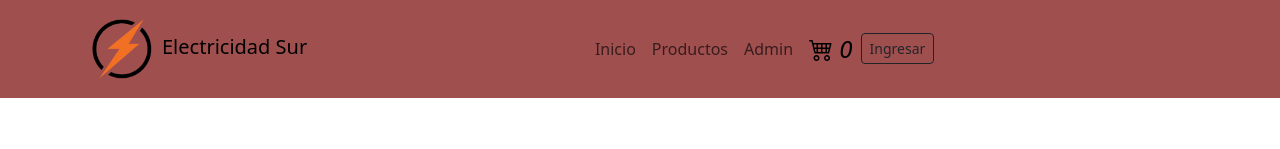
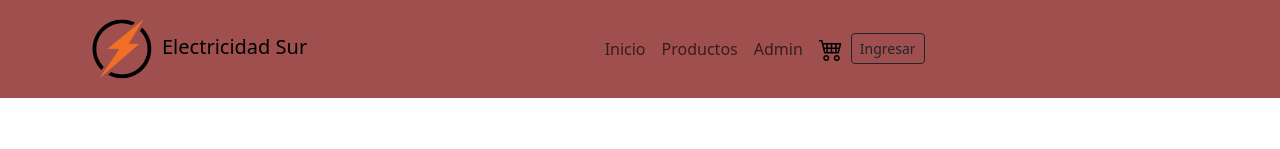
Before and after one commit to BoaglioC/ProyectoBoaglio25235, a React (Vite) app: page / in a window 1280 px wide. Shown: the top 149 px of the page. Built offline with nearby package versions, Linux system fonts and the light colour scheme.

Commit message:
Header modificado

```diff
--- a/src/componentes/Header.jsx
+++ b/src/componentes/Header.jsx
@@ -47,9 +47,8 @@ function Header() {
                   <Nav.Link as={Link} to="/productos"  style={{margin:"auto"}}>Productos</Nav.Link>
                   <Nav.Link as={Link} to="/administracion" style={{margin:"auto"}} >Admin</Nav.Link>
                   <Nav.Link as={Link} to="/carrito" style={{fontSize:"1.5rem", color:"black",  margin:"auto"}}>
-                   <i className="bi bi-cart4"> {totalItems} </i>
-
-
+                  {/* Si esta logueado muestro el total de elementos comprados */}
+                   <i className="bi bi-cart4"> { estaLogueado ? totalItems : ' ' } </i>
                   </Nav.Link>
                   {/* Si esta si inicio sesion habilita el boton de "Cerrar Sesion", caso contrario
                   habilita el boton de Ingresar para poder ir a la pagina de Login */}
@@ -57,7 +56,6 @@ function Header() {
                     <button onClick={cerrarSesion} className="btn btn-outline-dark btn-sm">  Cerrar Sesión  </button>
                     </div>): (<div style={{margin:"auto"}} >
                     <button onClick= { ()=>{navigate('/ingresa')} } className="btn btn-outline-dark btn-sm" > Ingresar</button> </div>)
-
                   }
 
                 </Nav>
```
